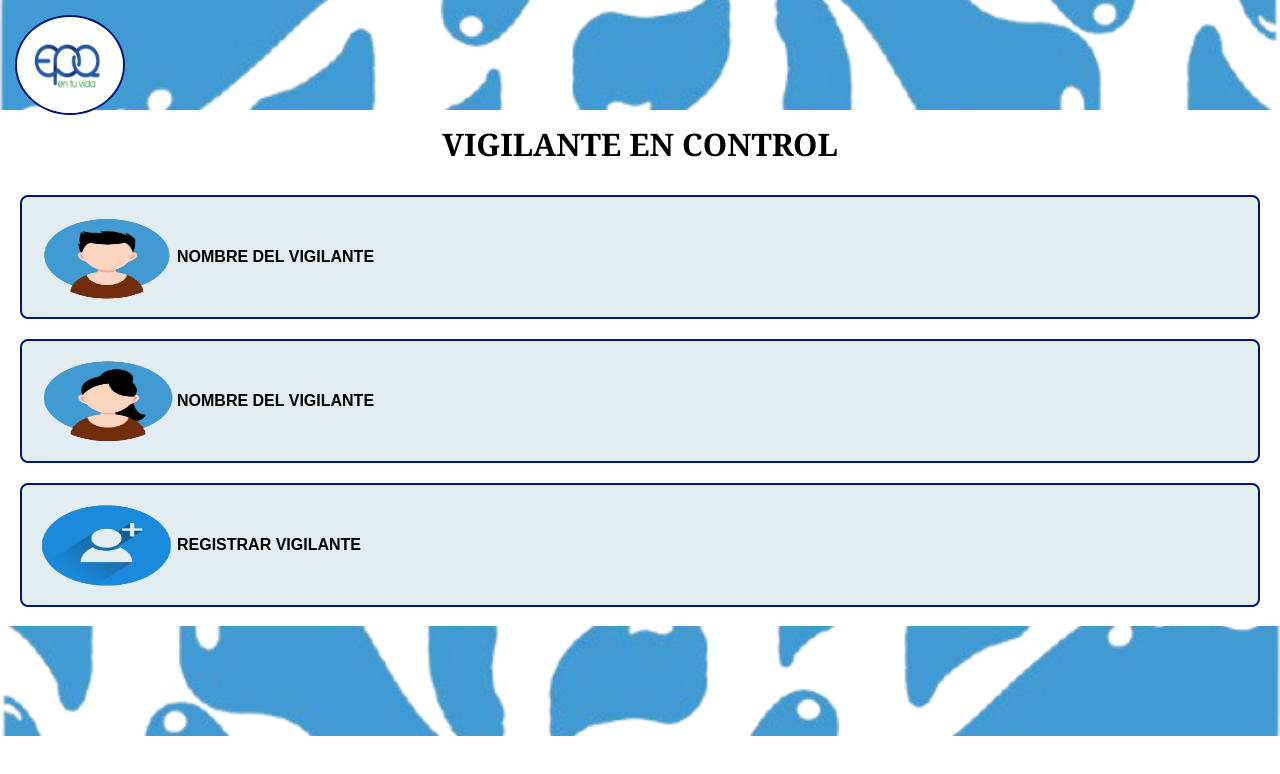
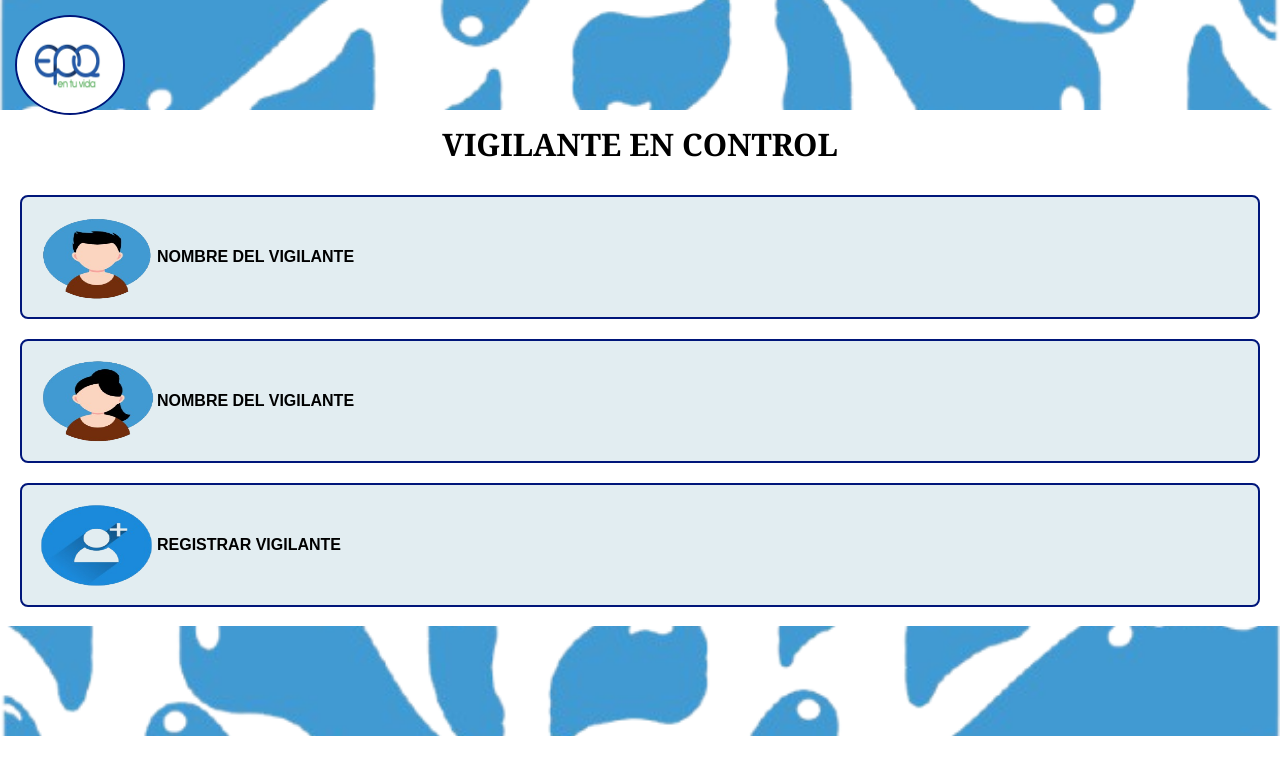
Before and after one commit to sistemasdeinformacion-ing/control-visitantes, a React (Vite) app: page / in a window 1280 px wide. Shown: the top 774 px of the page. Built offline with nearby package versions, Linux system fonts and the light colour scheme.

Commit message:
Guardado

```diff
--- a/src/components/ControlVigilante.css
+++ b/src/components/ControlVigilante.css
@@ -56,6 +56,6 @@
 }
 
 .botones button img {
-  width: 140px;
+  width: 120px;
   height: 90px;
 }
```
